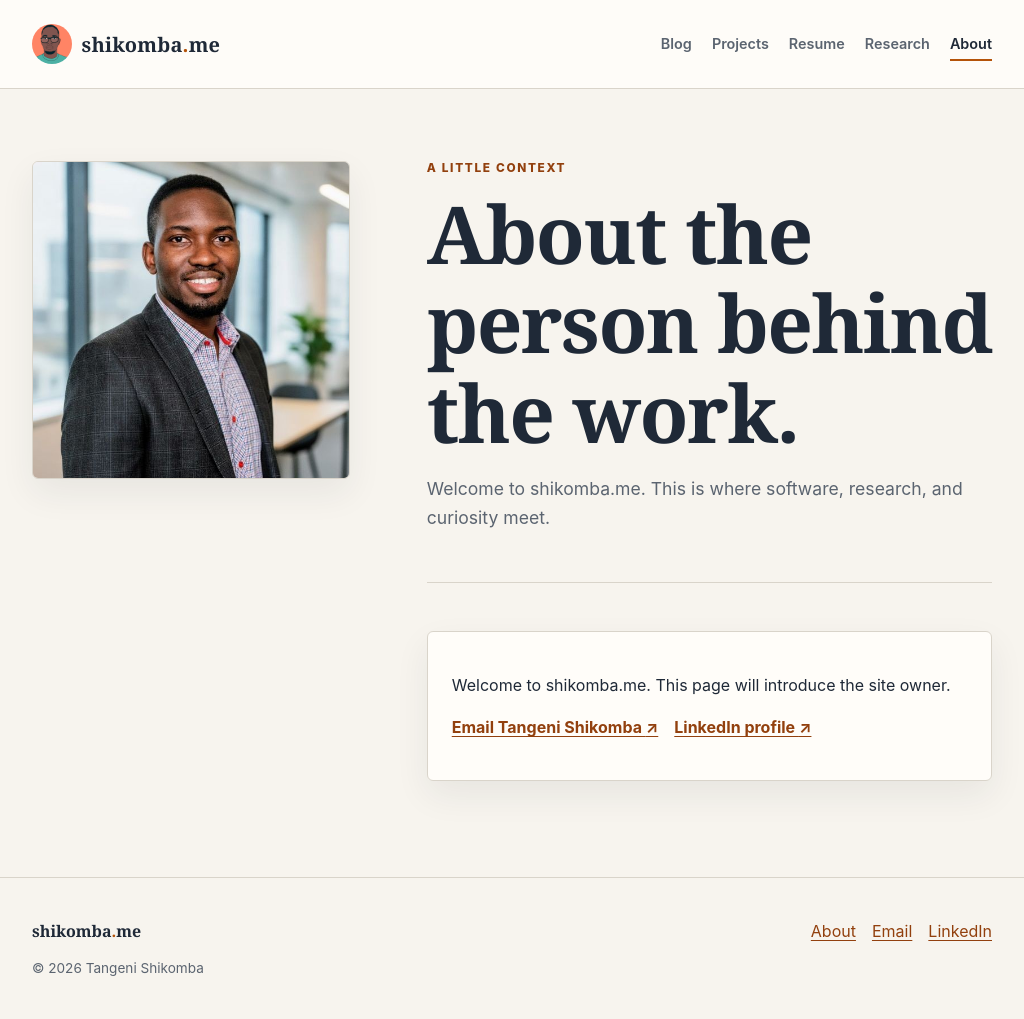
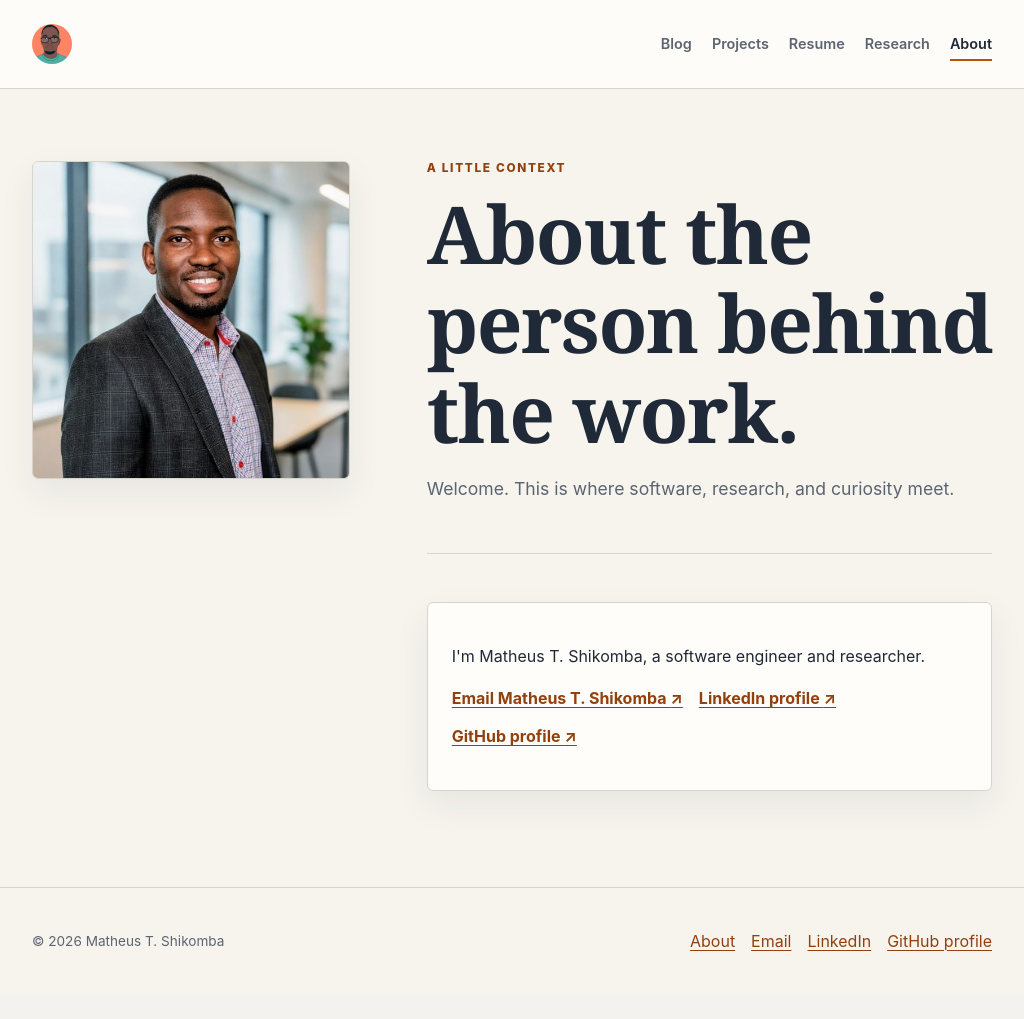
Before and after one commit to mtshikomba/shikomba.me, a Django app: page /about/ in a window 1280 px wide. Shown: the whole page, without its empty margins (128-1152 px from the left). After the commit the page ends 951 px from the top, so only its background shows below. Run offline with Django 4.2, Linux system fonts and the light colour scheme.

Commit message:
[task-032] Update public identity and footer layout

```diff
--- a/blog/templates/blog/about.html
+++ b/blog/templates/blog/about.html
@@ -7,19 +7,20 @@
 {% block content %}
 <div class="about-layout">
     <figure class="profile-portrait">
-        <img src="{% static 'images/tangeni-shikomba-profile.jpg' %}" alt="Portrait of Tangeni Shikomba" width="560" height="560">
+        <img src="{% static 'images/tangeni-shikomba-profile.jpg' %}" alt="Portrait of Matheus T. Shikomba" width="560" height="560">
     </figure>
     <div>
         <section class="page-intro">
             <p class="eyebrow">A little context</p>
             <h1>About the person behind the work.</h1>
-            <p>Welcome to shikomba.me. This is where software, research, and curiosity meet.</p>
+            <p>Welcome. This is where software, research, and curiosity meet.</p>
         </section>
         <div class="card contact-card">
-            <p>Welcome to shikomba.me. This page will introduce the site owner.</p>
+            <p>I'm Matheus T. Shikomba, a software engineer and researcher.</p>
             <p class="contact-links">
-                <a class="text-link" href="mailto:tangenishikomba@gmail.com">Email Tangeni Shikomba <span aria-hidden="true">↗</span></a>
+                <a class="text-link" href="mailto:tangenishikomba@gmail.com">Email Matheus T. Shikomba <span aria-hidden="true">↗</span></a>
                 <a class="text-link" href="https://www.linkedin.com/in/tangeni-shikomba">LinkedIn profile <span aria-hidden="true">↗</span></a>
+                <a class="text-link" href="https://github.com/mtshikomba">GitHub profile <span aria-hidden="true">↗</span></a>
             </p>
         </div>
     </div>
--- a/static/css/site.css
+++ b/static/css/site.css
@@ -83,7 +83,8 @@ a:focus-visible, button:focus-visible, input:focus-visible {
     text-decoration: none;
 }
 
-.site-brand:hover, .site-brand:focus { color: var(--ink); }
+.site-brand:hover, .site-brand:focus,
+.site-footer__brand:hover, .site-footer__brand:focus { color: var(--ink); }
 
 .site-brand__mark {
     display: block;
@@ -333,11 +334,9 @@ a.card-title:hover, a.card-title:focus { color: var(--brand-dark); }
 .contact-card { max-width: 42rem; }
 
 .site-footer { padding: 2.5rem 0; color: var(--muted); border-top: 1px solid var(--line); }
-.site-footer__inner { display: grid; grid-template-columns: 1fr auto; gap: 0.75rem 2rem; align-items: center; }
-.site-footer__brand, .site-footer__copy { margin: 0; }
-.site-footer__brand { color: var(--ink); font-family: Georgia, "Times New Roman", serif; font-weight: 700; }
-.site-footer__links { display: flex; flex-wrap: wrap; gap: 1rem; }
-.site-footer__copy { grid-column: 1 / -1; font-size: 0.85rem; }
+.site-footer__inner { display: flex; justify-content: space-between; gap: 2rem; align-items: center; }
+.site-footer__copy { margin: 0; color: var(--muted); font-size: 0.85rem; text-align: left; }
+.site-footer__links { display: flex; flex-wrap: wrap; justify-content: flex-end; gap: 1rem; }
 
 @keyframes rise-in {
     from { opacity: 0; transform: translateY(8px); }
@@ -361,8 +360,9 @@ a.card-title:hover, a.card-title:focus { color: var(--brand-dark); }
         margin: 0 auto 2.5rem;
     }
 
-    .site-footer__inner { display: block; }
-    .site-footer__links { margin: 1rem 0; }
+    .site-footer__inner { display: flex; align-items: stretch; flex-direction: column; gap: 1rem; }
+    .site-footer__links { justify-content: flex-end; order: 1; }
+    .site-footer__copy { order: 2; }
 }
 
 @media (prefers-reduced-motion: reduce) {
--- a/templates/base.html
+++ b/templates/base.html
@@ -14,7 +14,6 @@
         <div class="site-header__inner">
             <a class="site-brand" href="{% url 'blog:post-list' %}" aria-label="shikomba.me home">
                 <img class="site-brand__mark" src="{% static 'images/tangeni-shikomba-brand.jpg' %}" alt="" width="40" height="40">
-                <span>shikomba<span class="site-brand__dot">.</span>me</span>
             </a>
             <nav class="site-nav" aria-label="Primary">
             <a href="{% url 'blog:post-list' %}" {% if request.resolver_match.url_name == 'post-list' %}aria-current="page"{% endif %}>Blog</a>
@@ -30,13 +29,13 @@
     </main>
     <footer class="site-footer">
         <div class="site-footer__inner">
-            <p class="site-footer__brand">shikomba<span class="site-brand__dot">.</span>me</p>
+            <p class="site-footer__copy">&copy; {% now "Y" %} Matheus T. Shikomba</p>
             <nav class="site-footer__links" aria-label="Footer">
                 <a href="{% url 'blog:about' %}">About</a>
                 <a href="mailto:tangenishikomba@gmail.com">Email</a>
                 <a href="https://www.linkedin.com/in/tangeni-shikomba">LinkedIn</a>
+                <a href="https://github.com/mtshikomba">GitHub profile</a>
             </nav>
-            <p class="site-footer__copy">&copy; {% now "Y" %} Tangeni Shikomba</p>
         </div>
     </footer>
 </body>
```
Also changed, not shown: tests/test_blog.py (+13 -2 lines), .tasks/done/task-032-update-public-identity-links.md (added).
